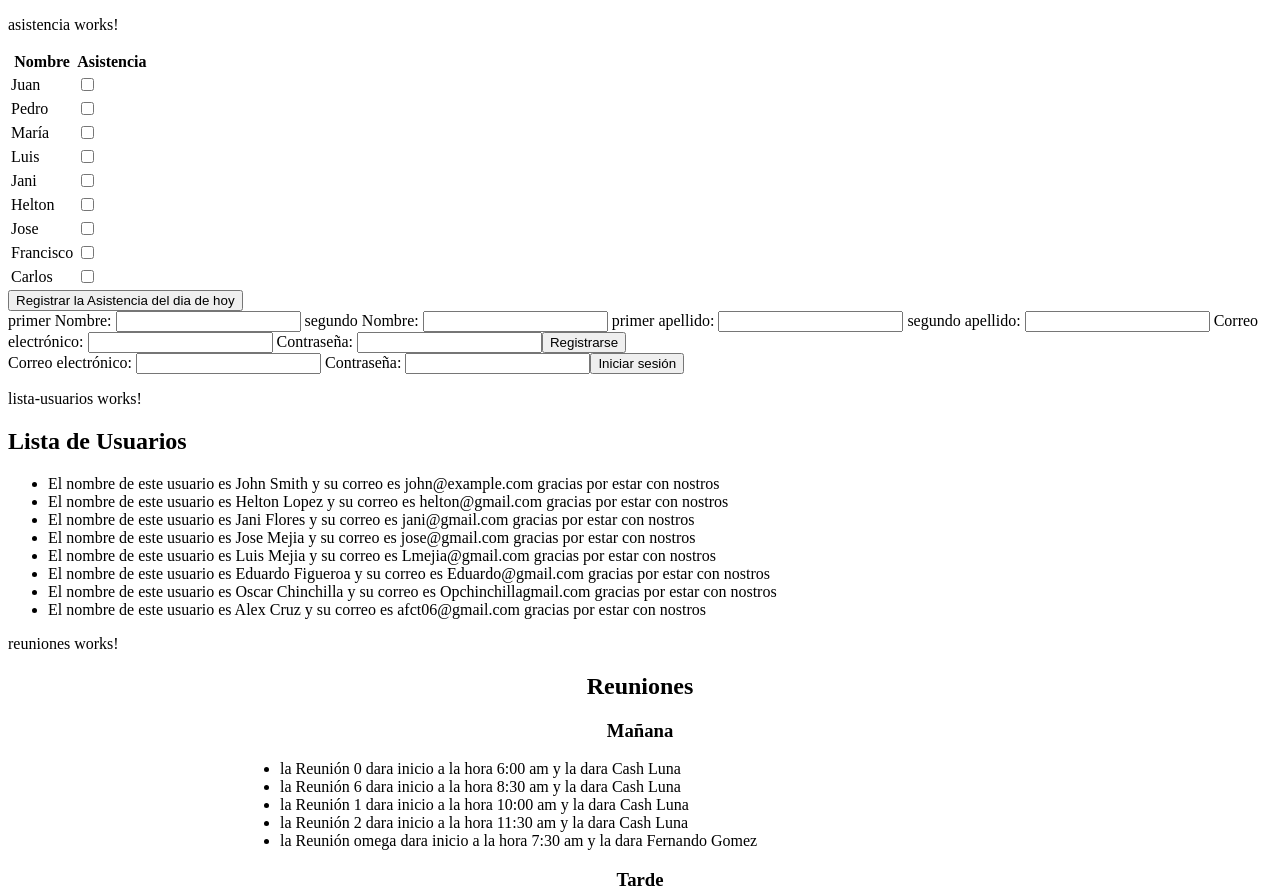
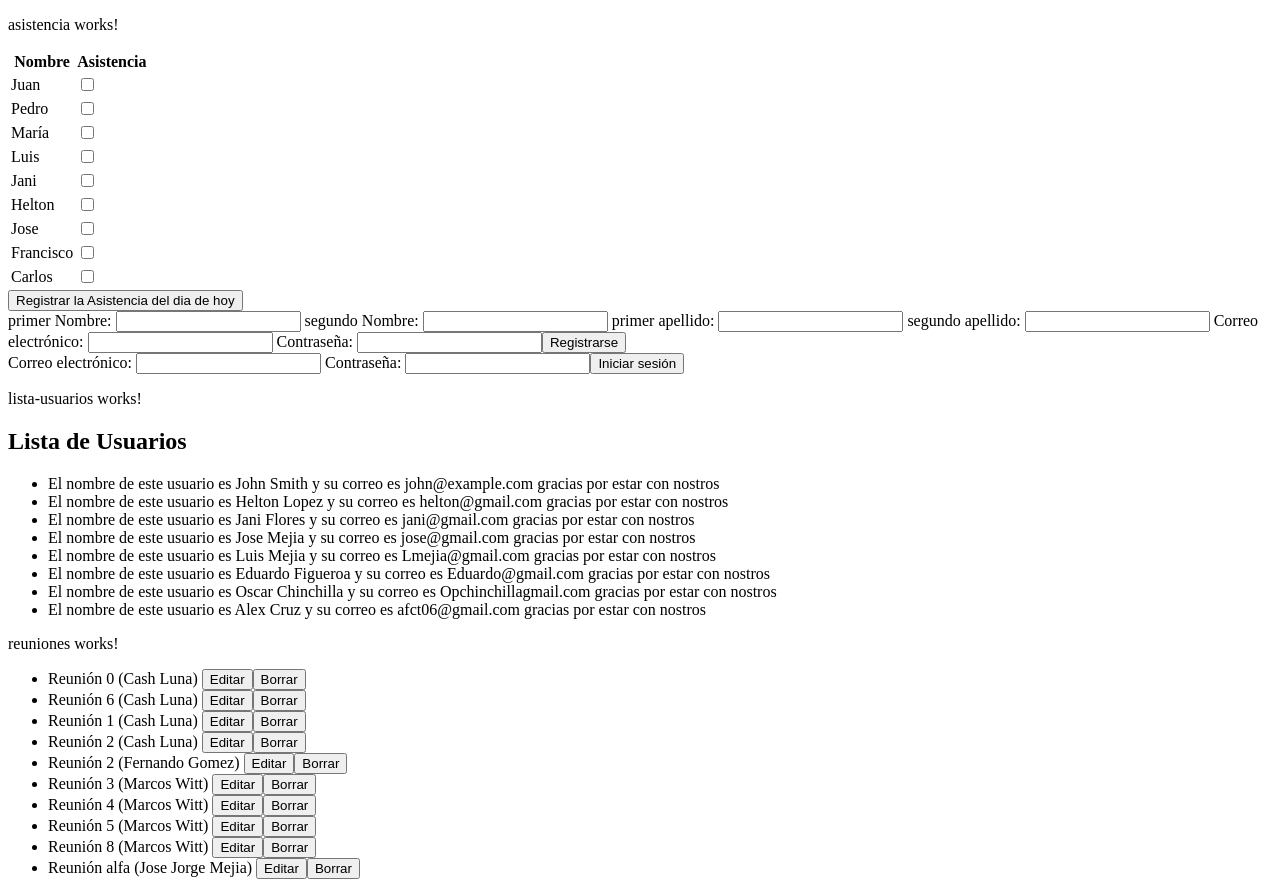
Before and after one commit to LuisMejia1020/Sistema-de-asistencia-de-Iglesia, an Angular app in the folder my-app/: page / in a window 1280 px wide. Shown: the top 893 px of the page. Built offline with nearby package versions, Linux system fonts and the light colour scheme.

Commit message:
componente reuniones
Actualizamos el componente de reuniones y creamos un CRUD para que el administrador cree y administre las reuniones

```diff
--- a/my-app/package.json
+++ b/my-app/package.json
@@ -7,7 +7,7 @@
     "build": "ng build",
     "watch": "ng build --watch --configuration development",
     "test": "ng test",
-    "generateComponent":"ng generate component Lista-Usuarios",
+    "generateComponent":"ng generate component Reunion",
     "generateService": "ng generate service user"
   },
   "private": true,
--- a/my-app/src/app/app.module.ts
+++ b/my-app/src/app/app.module.ts
@@ -8,6 +8,7 @@ import { LoginUsuarioComponent } from './login-usuario/login-usuario.component';
 import { AfternoonPipe, MorningPipe, ReunionesComponent } from './reuniones/reuniones.component';
 import { AdminUserCrudComponent } from './admin-user-crud/admin-user-crud.component';
 import { ListaUsuariosComponent } from './lista-usuarios/lista-usuarios.component';
+import { ReunionComponent } from './reunion/reunion.component';
 ;
 
 @NgModule({
@@ -21,6 +22,7 @@ import { ListaUsuariosComponent } from './lista-usuarios/lista-usuarios.componen
     AfternoonPipe,
     AdminUserCrudComponent,
     ListaUsuariosComponent,
+    ReunionComponent,
 
   ],
   imports: [
--- /dev/null
+++ b/my-app/src/app/interfaces/reunion.ts
@@ -0,0 +1,6 @@
+export interface IReunion {
+    id: number,
+    lider: string
+    nombre: string
+    inicio: string
+}
--- /dev/null
+++ b/my-app/src/app/reunion/reunion.component.html
@@ -0,0 +1,4 @@
+<p>reunion works!</p>
+<h2>{{ reunion.nombre  }}</h2>
+<p>{{reunion.inicio}}</p>
+<p>{{reunion.lider}}</p>
--- /dev/null
+++ b/my-app/src/app/reunion/reunion.component.ts
@@ -0,0 +1,16 @@
+import { Component } from '@angular/core';
+import { IReunion } from '../interfaces/reunion';
+
+@Component({
+  selector: 'app-reunion',
+  templateUrl: './reunion.component.html',
+  styleUrls: ['./reunion.component.css']
+})
+export class ReunionComponent {
+  reunion: IReunion = {
+    id: 0,
+    lider: 'Fernando Gomez',
+    nombre: 'Reunion Cristo viene',
+    inicio: '7:00 AM'
+  }
+}
--- a/my-app/src/app/reuniones/reuniones.component.html
+++ b/my-app/src/app/reuniones/reuniones.component.html
@@ -1,13 +1,43 @@
 <p>reuniones works!</p>
+<!-- Mostrar la lista de usuarios -->
+<ul>
+  <li *ngFor="let meeting of meetings">
+    {{ meeting.nombre }} ({{ meeting.lider }})
+    <button (click)="editarReunion(meeting)">Editar</button>
+    <button (click)="borrarReunion(meeting)">Borrar</button>
+  </li>
+</ul>
+
+<!-- Formulario para crear o actualizar usuarios -->
+<form #usuarioForm="ngForm" (ngSubmit)="guardarReunion()">
+  <input type="hidden" name="id" [(ngModel)]="reunionSeleccionado.id">
+  <div>
+    <label for="nombre">Nombre:</label>
+    <input type="text" name="nombre" [(ngModel)]="reunionSeleccionado.nombre" required>
+  </div>
+  <div>
+    <label for="lider">Lider:</label>
+    <input type="text" name="lider" [(ngModel)]="reunionSeleccionado.lider" required>
+  </div>
+  <div>
+    <label for="hora">Hora:</label>
+    <input type="time" name="inicio" [(ngModel)]="reunionSeleccionado.inicio" required>
+  </div>
+  <button type="submit">{{ modoEdicion ? 'Actualizar' : 'Crear' }}</button>
+</form>
+
+
 <div class="container">
     <h2>Reuniones</h2>
     <div class="row">
+      <a href="">
         <div class="col-md-6">
           <h3>Mañana</h3>
           <ul>
             <li *ngFor="let meeting of meetings | morning"> la {{ meeting.nombre }} dara inicio a la hora {{meeting.inicio}} y la dara {{meeting.lider}}</li>
           </ul>
         </div>
+      </a>
       <div class="col-md-6">
         <h3>Tarde</h3>
         <ul>
--- a/my-app/src/app/reuniones/reuniones.component.ts
+++ b/my-app/src/app/reuniones/reuniones.component.ts
@@ -1,6 +1,8 @@
-import { Component, Pipe, PipeTransform } from '@angular/core';
+import { Component, Pipe, PipeTransform, } from '@angular/core';
+import { IReunion } from '../interfaces/reunion';
 
 interface IReuniones {
+  id: number
   lider:string
   nombre:string
   inicio: string
@@ -26,22 +28,61 @@ export class AfternoonPipe implements PipeTransform {
   styleUrls: ['./reuniones.component.css']
 })
 export class ReunionesComponent {
+  reunionNueva: IReunion = {
+    id: 0,
+    lider: '',
+    nombre: '',
+    inicio: ''
+  }
   meetings: IReuniones[] = [
-    { lider: 'Cash Luna',nombre: 'Reunión 0', inicio: '6:00 am' },
-    { lider: 'Cash Luna',nombre: 'Reunión 6', inicio: '8:30 am' },
-    { lider: 'Cash Luna',nombre: 'Reunión 1', inicio: '10:00 am' },
-    { lider: 'Cash Luna',nombre: 'Reunión 2', inicio: '11:30 am' },
-    { lider: 'Fernando Gomez',nombre: 'Reunión omega', inicio: '7:30 am' },
+    {  id: 0,lider: 'Cash Luna',nombre: 'Reunión 0', inicio: '6:00 am' },
+    {  id: 1,lider: 'Cash Luna',nombre: 'Reunión 6', inicio: '8:30 am' },
+    {  id: 2,lider: 'Cash Luna',nombre: 'Reunión 1', inicio: '10:00 am' },
+    {  id: 3,lider: 'Cash Luna',nombre: 'Reunión 2', inicio: '11:30 am' },
+    {  id: 4,lider: 'Fernando Gomez',nombre: 'Reunión 2', inicio: '10:30 am' },
 
 
 
-    { lider: 'Marcos Witt',nombre: 'Reunión 3', inicio: '2:00 pm' },
-    { lider: 'Marcos Witt',nombre: 'Reunión 4', inicio: '4:30 pm' },
-    { lider: 'Marcos Witt',nombre: 'Reunión 5', inicio: '6:00 pm' },
-    { lider: 'Marcos Witt',nombre: 'Reunión 8', inicio: '10:30 pm' },
-    { lider: 'Jose Jorge Mejia',nombre: 'Reunión alfa', inicio: '9:30 pm' },
+
+    { id: 5,lider: 'Marcos Witt',nombre: 'Reunión 3', inicio: '2:00 pm' },
+    { id: 6,lider: 'Marcos Witt',nombre: 'Reunión 4', inicio: '4:30 pm' },
+    { id: 7,lider: 'Marcos Witt',nombre: 'Reunión 5', inicio: '6:00 pm' },
+    { id: 8,lider: 'Marcos Witt',nombre: 'Reunión 8', inicio: '10:30 pm' },
+    { id: 9,lider: 'Jose Jorge Mejia',nombre: 'Reunión alfa', inicio: '9:30 pm' },
 
   ];
 
+  reunionSeleccionado: IReunion = { id: 0, nombre: '', lider: '', inicio:'' };
+  modoEdicion = false;
+
+  // Método para crear o actualizar un usuario
+  guardarReunion() {
+    if (this.modoEdicion) {
+      // Actualizar reunion existente
+      const indice = this.meetings.findIndex(m => m.id === this.reunionSeleccionado.id);
+      this.meetings[indice] = { ...this.reunionSeleccionado };
+    } else {
+      // Crear un nuevo usuario
+      this.reunionSeleccionado.id = this.meetings.length + 1;
+      this.meetings.push({ ...this.reunionSeleccionado });
+    }
+    // Limpiar el formulario
+    this.reunionSeleccionado = { id: 0, nombre: '', lider: '', inicio:'' };
+    this.modoEdicion = false;
+  }
+
+  // Método para editar un usuario existente
+  editarReunion(meeting: IReuniones) {
+    this.reunionSeleccionado = { ...meeting };
+    this.modoEdicion = true;
+  }
+
+  // Método para borrar un usuario existente
+  borrarReunion(meeting: IReuniones) {
+    const confirmacion = confirm(`¿Está seguro que desea borrar a ${meeting.nombre}?`);
+    if (confirmacion) {
+      this.meetings = this.meetings.filter(m => m.id !== meeting.id);
+    }
+  }
 
 }
```
Also changed, not shown: my-app/src/app/reunion/reunion.component.css (added), 1 other file (tests, documents, lock files or other folders). Lines whose indentation alone changed are shown as unchanged.
